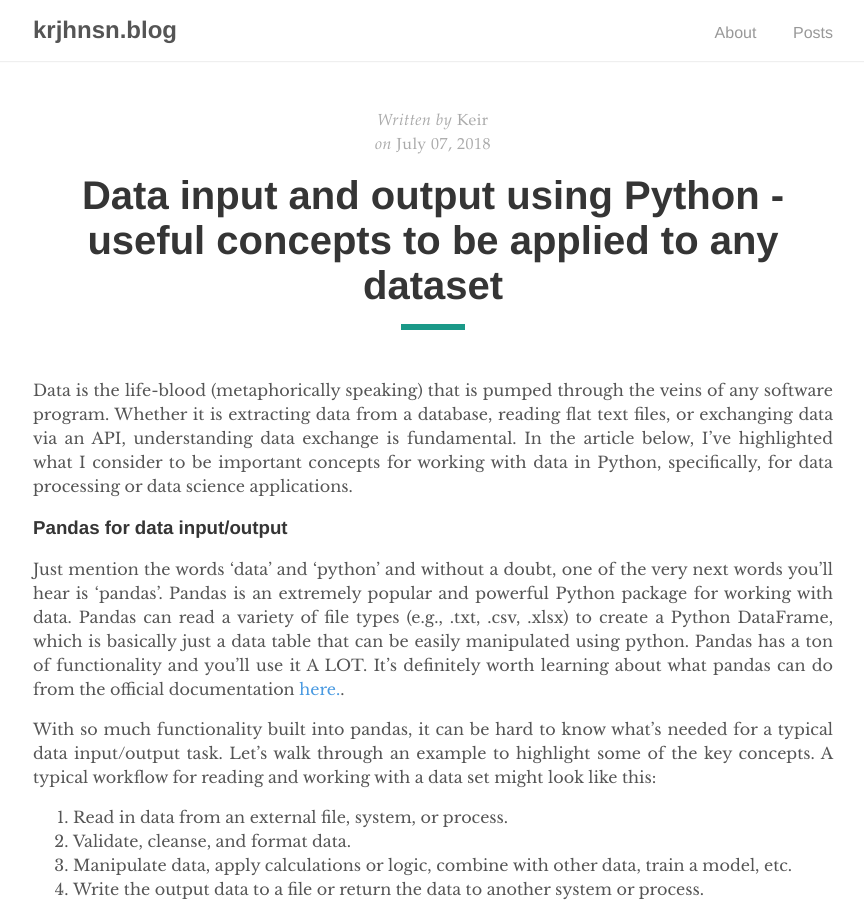
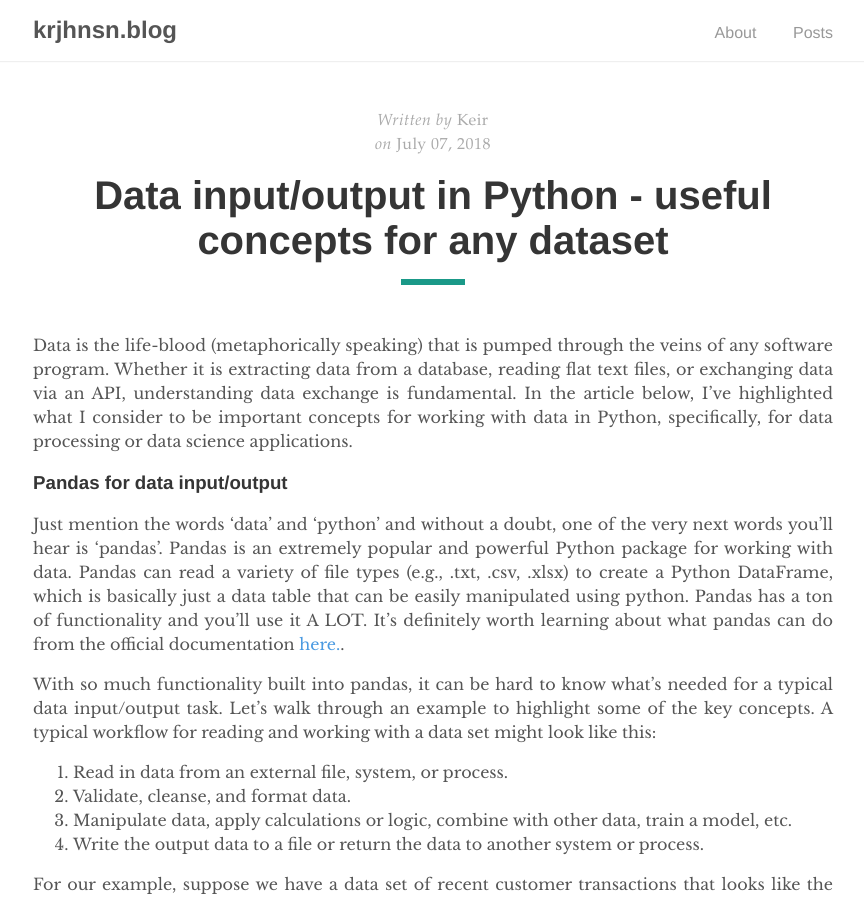
Before and after one commit to krjhnsn/krjhnsn.github.io, a Jekyll site: the page built from _posts/2018-07-07-data-input-output.md, in a window 1280 px wide and 900 px high. Shown: the whole window, without its empty margins (207-1071 px from the left). Built offline with Jekyll 4.4.1, drawn with Linux system fonts in a browser that asks for light colours.

Commit message:
7/7 post

```diff
--- a/_posts/2018-07-07-data-input-output.md
+++ b/_posts/2018-07-07-data-input-output.md
@@ -1,6 +1,6 @@
 ---
 layout: post
-title: "Data input and output using Python - useful concepts to be applied to any dataset"
+title: "Data input/output in Python - useful concepts for any dataset"
 author: "Keir"
 ---
 
```
